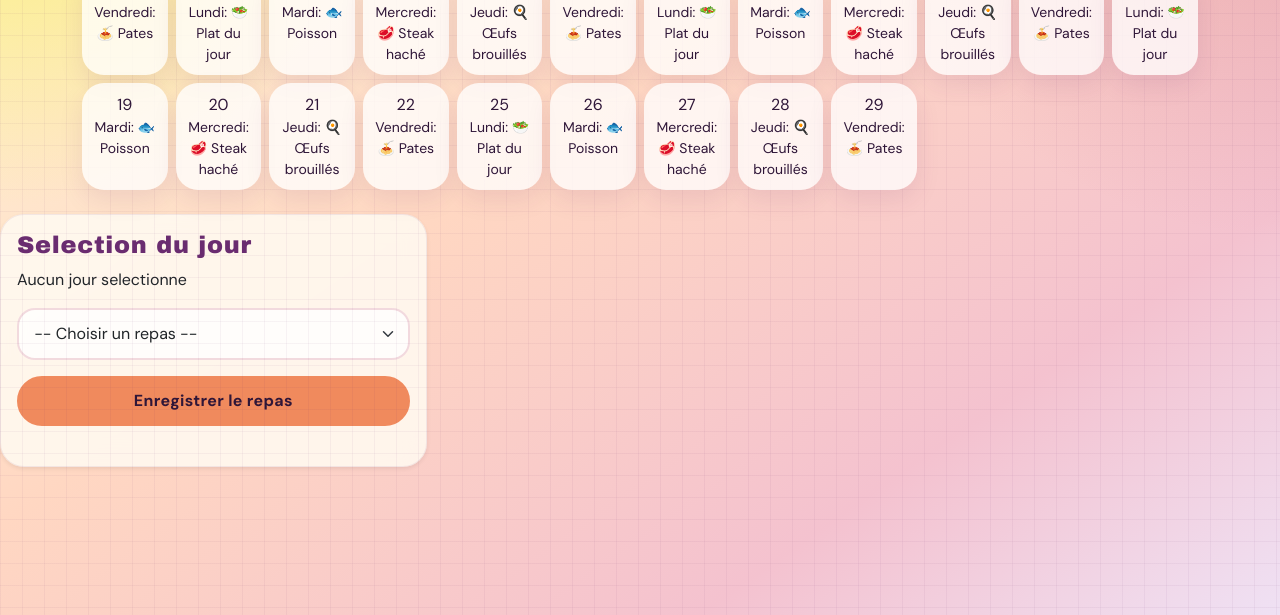
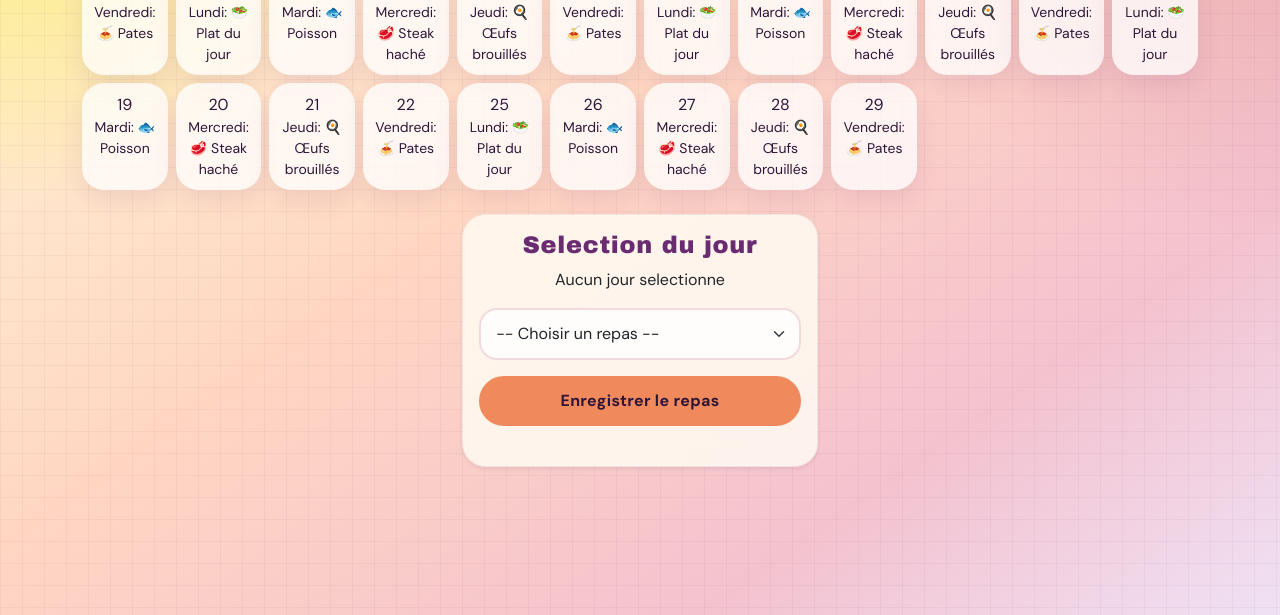
Before and after one commit to guillaumegilles/lunch-reservation-webapp, a Django app: page /calendar/ in a window 1280 px wide. Shown: the part 185-800 px from the top of the page. Run offline with Django 5.2, Linux system fonts and the light colour scheme; the visitor is signed in with stand-in values (Sample User, id 1); data comes from the database, SQL or seed files in the repository; data that the repository does not hold is empty.

Commit message:
fixing calendar view layout

```diff
--- a/reservations/static/style.css
+++ b/reservations/static/style.css
@@ -229,6 +229,11 @@ a:hover {
     color: rgba(255, 250, 241, 0.84) !important;
 }
 
+.calendar-selection-card {
+    max-width: 32rem;
+    margin: 0 auto;
+}
+
 #statusMsg {
     color: var(--plum);
     font-weight: 700;
--- a/reservations/templates/calendar.html
+++ b/reservations/templates/calendar.html
@@ -19,17 +19,7 @@
 
 <h2 class="text-center mb-4">{{ username }} - {{ month_name }} {{ year }}</h2>
 
-{% comment %} <div class="row g-4">
-    <div class="col-12 col-lg-8">
-        <div class="row fw-bold text-center mb-2">
-            <div class="col">Mon</div>
-            <div class="col">Tue</div>
-            <div class="col">Wed</div>
-            <div class="col">Thu</div>
-            <div class="col">Fri</div>
-        </div> {% endcomment %}
-
-        <div class="row g-2">
+<div class="row g-2 mb-4">
     {% for d in days %}
     <div class="col-12 col-sm-6 col-md-4 col-lg-3 col-xl-1 calendar-day" id="day-{{ d.day }}" data-menu="{{ d.menu|escape }}" data-lunch="{{ d.lunch|default:''|escape }}" onclick="selectDay({{ d.day }})">
         <div class="p-2 border rounded text-center h-100 selectable-day">
@@ -42,11 +32,11 @@
     </div>
     {% endfor %}
 </div>
-    </div>
 
-    <div class="col-12 col-lg-4">
-        <div class="card shadow-sm">
-            <div class="card-body">
+<div class="row justify-content-center">
+    <div class="col-12 col-md-8 col-lg-6 col-xl-4">
+        <div class="card shadow-sm calendar-selection-card">
+            <div class="card-body text-center">
                 <h4>Selection du jour</h4>
                 <p id="selectedDay">Aucun jour selectionne</p>
 
```
Lines whose indentation alone changed are shown as unchanged.
